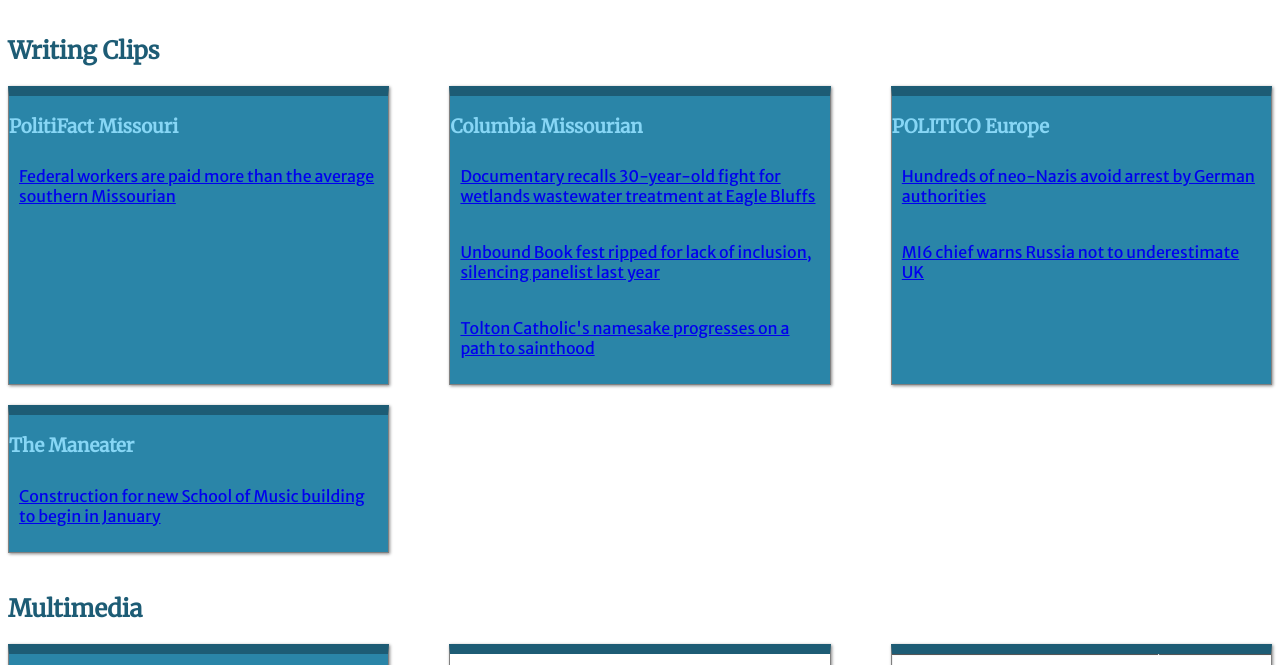
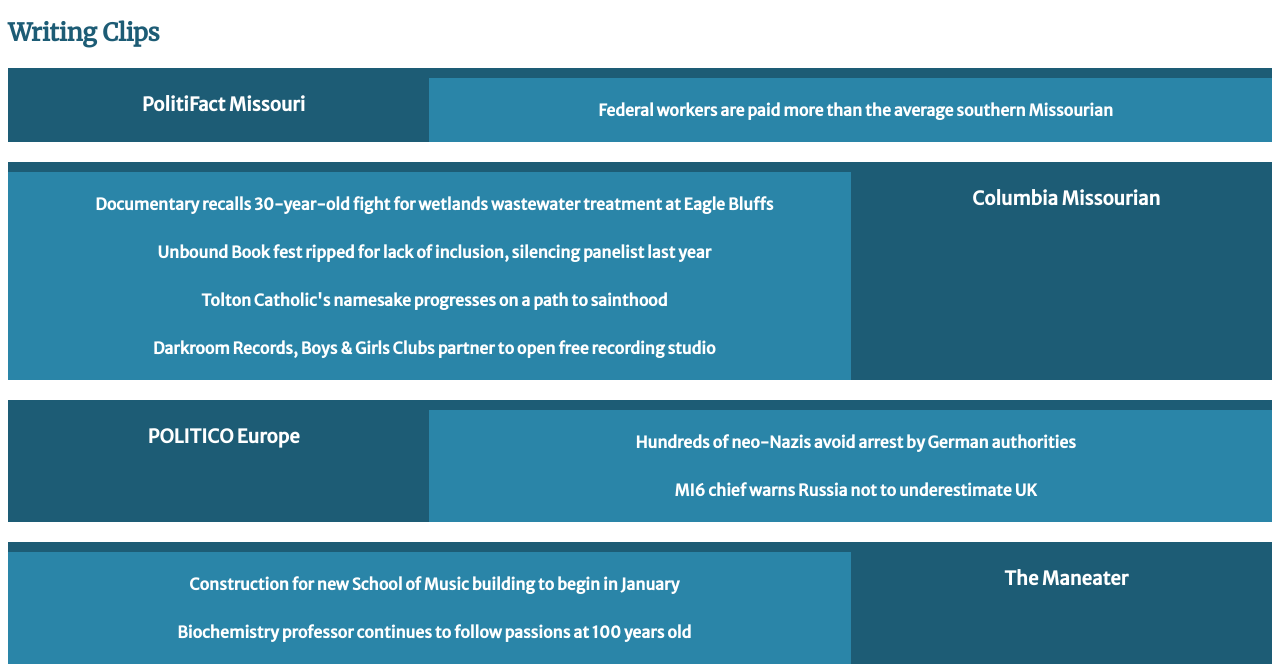
Before and after one commit to olivgarrett/olivjang, a plain HTML site: page portfolio.html in a window 1280 px wide. Shown: the part 135-800 px from the top of the page. Drawn offline with Linux system fonts and the light colour scheme.

Commit message:
Updating everything from other repository

```diff
--- a/My website/portfolio.html
+++ b/portfolio.html
@@ -26,27 +26,37 @@
   </ul>
 </nav>
 </header>
-<br>
 <h2>Writing Clips</h2>
-<div class="card-container">
-  <div class="card">
-    <h3>PolitiFact Missouri</h3>
+<div class="flow">
+  <div class="pub">
+    <h3><a href="https://www.politifact.com/missouri/staff/olivia-garrett/PolitiFact">PolitiFact Missouri</a></h3>
+  </div>
+<div class="links">
       <p><a href="https://www.politifact.com/missouri/statements/2019/feb/20/jason-smith/federal-workers-are-paid-more-average-southern-mis/" class="link">Federal workers are paid more than the average southern Missourian</a></p>
     </div>
-    <div class="card">
-      <h3>Columbia Missourian</h3>
+    <div class="pub2">
+      <h3><a href="https://www.columbiamissourian.com/users/profile/olivia%20garrett/">Columbia Missourian</a></h3>
+    </div>
+    <div class="links2">
       <p><a href="https://www.columbiamissourian.com/news/local/documentary-recalls--year-old-fight-for-wetlands-wastewater-treatment/article_be460432-1aac-11e8-83bc-eb2d4e8fee2c.html" class="link">Documentary recalls 30-year-old fight for wetlands wastewater treatment at Eagle Bluffs</a></p>
       <p><a href="https://www.columbiamissourian.com/news/local/unbound-book-fest-ripped-for-lack-of-inclusion-silencing-panelist/article_677e2686-417e-11e8-b8f3-07368a2077a5.html" class="link">Unbound Book fest ripped for lack of inclusion, silencing panelist last year</a></p>
       <p><a href="https://www.columbiamissourian.com/news/state_news/tolton-catholic-s-namesake-progresses-on-a-path-to-sainthood/article_2ca67e40-49c1-11e9-8eef-d7714c6c5aa0.html" class="link">Tolton Catholic's namesake progresses on a path to sainthood</a></p>
+      <p><a href="https://www.columbiamissourian.com/news/k12_education/darkroom-records-boys-girls-clubs-partner-to-open-free-recording/article_a4f2b27c-1a8f-11e8-ad59-bf591347df0a.html" class="link">Darkroom Records, Boys & Girls Clubs partner to open free recording studio</a></p>
     </div>
-    <div class="card">
-      <h3>POLITICO Europe</h3>
+  <div class="pub3">
+      <h3><a href="https://www.politico.eu/author/olivia-garrett/">POLITICO Europe</a></h3>
+    </div>
+      <div class="links3">
       <p><a href="https://www.politico.eu/article/hundreds-of-neo-nazis-avoid-arrest-by-german-authorities/" class="link">Hundreds of neo-Nazis avoid arrest by German authorities</a></p>
       <p><a href="https://www.politico.eu/article/mi6-chief-alex-younger-codename-c-warns-russia-not-to-underestimate-uk/" class="link">MI6 chief warns Russia not to underestimate UK </a></p>
     </div>
-    <div class="card">
-      <h3>The Maneater</h3>
+
+    <div class="pub4">
+      <h3><a href="https://www.themaneater.com/staff/olivia-garrett">The Maneater</a></h3>
+    </div>
+    <div class="links4">
       <p><a href="https://www.themaneater.com/stories/campus/construction-new-school-music-building-begin-janua" class="link">Construction for new School of Music building to begin in January</a></p>
+        <p><a href="https://www.themaneater.com/stories/campus/biochemistry-professor-continues-follow-passions-1" class="link">Biochemistry professor continues to follow passions at 100 years old</a><p>
     </div>
   </div>
     <h2>Multimedia</h2>
@@ -57,13 +67,12 @@
 <p class="caption">This is an audiogram video that I made to promote POLITICO Europe's EU Confidential podcast.</p>
 </div>
 <div class="card">
-  <img src="images/PoliticoPage1.png" width="100%" alt="A picture of a page I designed for POLITICO Europe."/>
+  <img src="Images/PoliticoPage1.png" width="100%" alt="A picture of a page I designed for POLITICO Europe."/>
         <p class="caption">This is a page I designed while an intern at POLITICO Europe.</p>
 </div>
 <div class="card">
-  <img src="images/PoliticoPage2.png" width="100%" alt="A picture of a page I designed for POLITICO Europe."/>
+  <img src="Images/PoliticoPage2.png" width="100%" alt="A picture of a page I designed for POLITICO Europe."/>
         <p class="caption">This is a page I designed while an intern at POLITICO Europe.</p>
 </div>
 </div>
-</div>
 </body>
--- a/My website/stylesheet.css
+++ b/stylesheet.css
@@ -59,7 +59,7 @@
     display: none;
 }
 
-nav a:link, a:visited {
+a:link, a:visited {
 		display: block;
 		color: #ffffff;
     font-weight: bold;
@@ -69,7 +69,7 @@
     font-family: "Merriweather Sans", Helvetica, Arial, sans-serif;
 }
 
-nav a:hover, a:active {
+a:hover, a:active {
     color: #87D6F5;
 		font-family: "Merriweather Sans", Helvetica, Arial, sans-serif;
 	}
@@ -108,6 +108,21 @@
     flex-flow: column;
 }
 
+.pub, .pub2, .pub3, .pub4 {
+	padding: 0;
+	margin-bottom: 20px;
+	background-color: #1D5C75;
+	padding-left: 10px;
+}
+
+.links, .links2, .links3, .links4 {
+	border-top: 10px solid #1D5C75;
+	padding: 0;
+	margin-bottom: 20px;
+	background-color: #2A85A8;
+	padding-left: 10px;
+}
+
 .card {
     border: 1px solid gray;
     box-shadow: 1px 1px 3px #888;
@@ -122,6 +137,15 @@
 }
 
 @media screen and (min-width: 700px){
+
+	.card-container {
+					flex-flow: row;
+					flex-wrap: wrap;
+					justify-content: space-between;
+			}
+	.card {
+					width: 45s%;
+			}
 
 	.picturebox img {
 		display: block;
@@ -161,14 +185,47 @@
 			order: 2;
 		}
 
-		.card-container {
-		        flex-flow: row;
-		        flex-wrap: wrap;
-		        justify-content: space-between;
-		    }
-		.card {
-		        width: 45%;
-		    }
+.flow {
+		display: grid;
+    grid-template-columns: 1fr 1fr 1fr;
+    grid-template-areas:
+        "a b b"
+				"c c d"
+				"e f f"
+				"g g h";
+			}
+}
+
+.pub {
+	grid-area: a;
+}
+
+.links {
+	grid-area: b;
+}
+
+.pub2 {
+	grid-area: d;
+}
+
+.links2 {
+	grid-area: c;
+}
+
+.pub3 {
+	grid-area: e;
+}
+
+.links3 {
+	grid-area: f;
+}
+
+.pub4 {
+	grid-area: h;
+}
+
+.links4 {
+	grid-area: g;
 }
 
 @media screen and (min-width: 1000px) {
```
Also changed, not shown: index.html (renamed from My website/index.html, +6 -10 lines), resume.html (renamed from My website/resume.html, +1 -2 lines), Images/PoliticoPage1.png (renamed from My website/Images/PoliticoPage1.png), Images/PoliticoPage2.png (renamed from My website/Images/PoliticoPage2.png), contact.html (renamed from My website/contact.html), menu.js (renamed from My website/menu.js), 9 other files.
